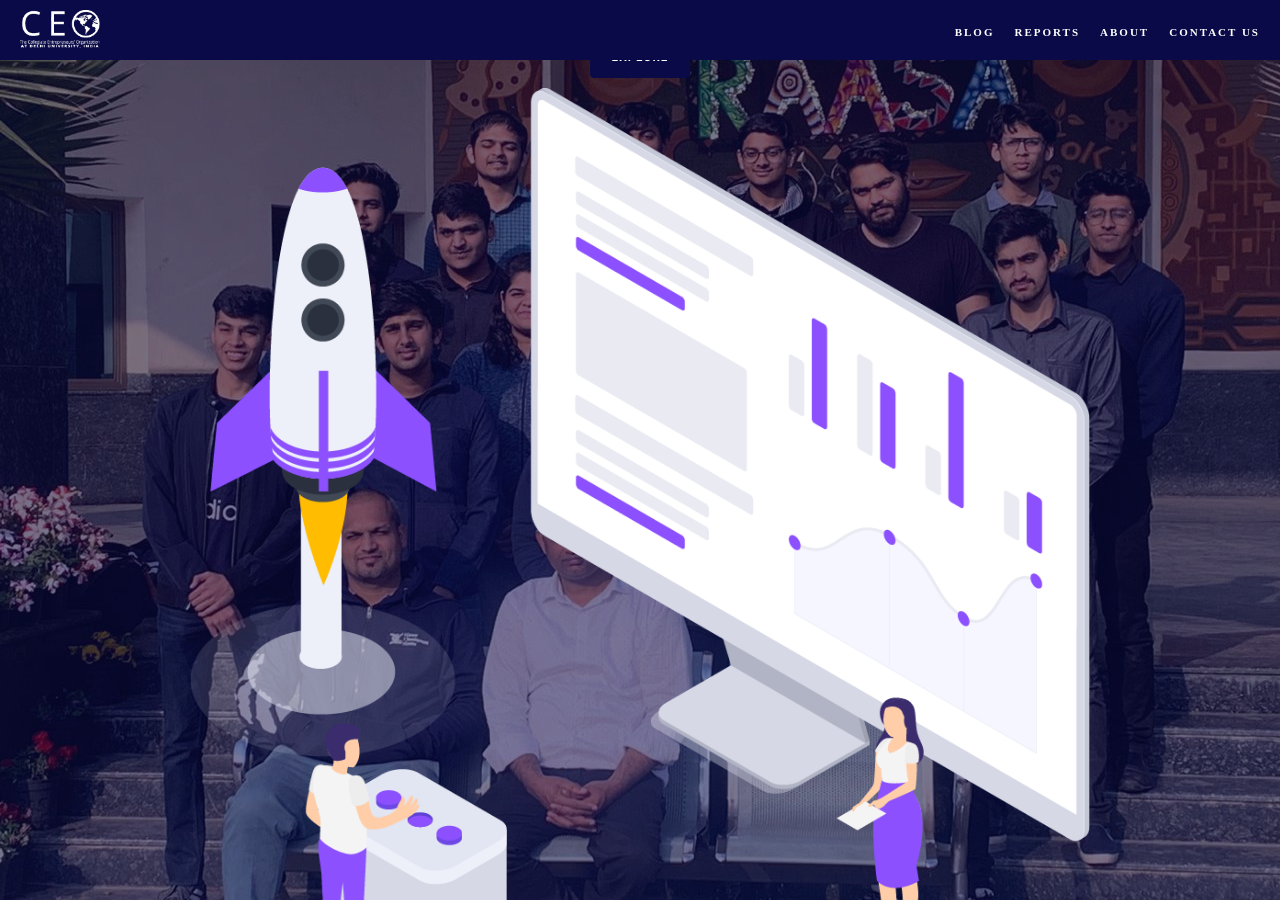
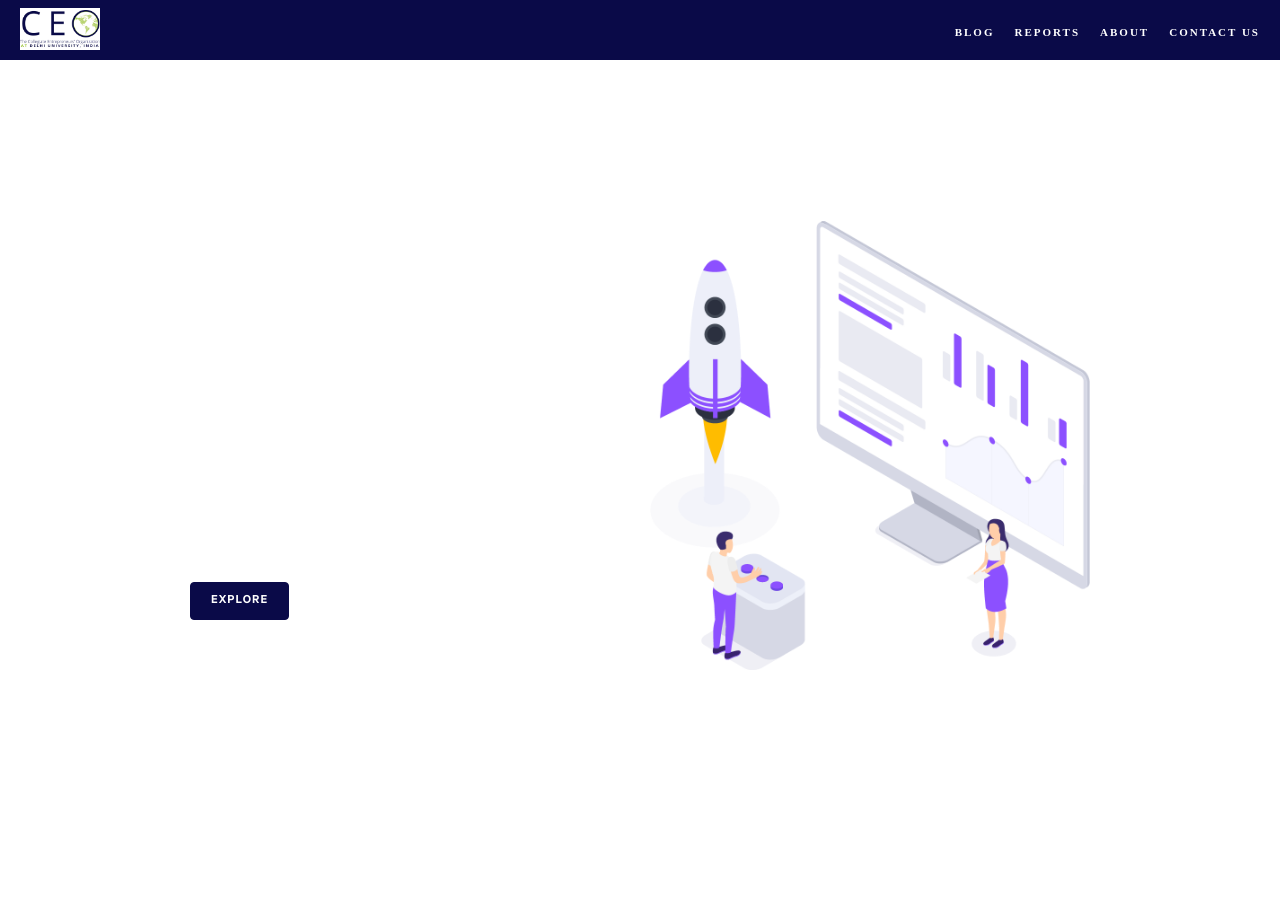
Before and after one commit to shivanshmehendiratta/ceodu.github.io, a Jekyll site: the page built from index.md, in a window 1280 px wide and 900 px high. Built offline with Jekyll 4.4.1, drawn with Linux system fonts in a browser that asks for light colours; nearby versions of some CDN libraries; some web fonts are replaced.

Commit message:
Update default.html

```diff
--- a/_layouts/default.html
+++ b/_layouts/default.html
@@ -19,7 +19,7 @@ layout: compress
 }
 
 .showcase {
-  background: var(--primary-color);
+  background: #fff;
   color: #fff;
   height: 100vh;
   position: relative;
@@ -27,7 +27,7 @@ layout: compress
 
 .showcase:before {
   content: '';
-  background: url('/bg.jpeg') no-repeat center center/cover;
+  background: #fff;
   position: absolute;
   top: 0;
   left: 0;
@@ -38,19 +38,18 @@ layout: compress
 
 .showcase .showcase-inner {
   display: flex;
-  flex-direction: column;
+  flex-direction: row;
   align-items: center;
   justify-content: center;
-  text-align: center;
   height: 100%;
 }
 
 .showcase h1 {
-  font-size: 4rem;
+  font-size: 8rem;
 }
 
 .showcase p {
-  font-size: 2.5rem;
+  font-size: 2rem;
 }
 
 
@@ -81,7 +80,7 @@ layout: compress
 
 
 
-	<div class="bar" style="top:0"><div class="logo"><a href="/"><img src="/ceo_logo_white.png"></img></a></div><ul class="specialul">
+	<div class="bar" style="top:0"><div class="logo"><a href="/"><img src="/ceo_logo_transparent.png"></img></a></div><ul class="specialul">
        <li><a href="/about">Contact Us</a></li>
                 <li><a href="/about">About</a></li>
                 <li><a href="/about">Reports</a></li>
```
